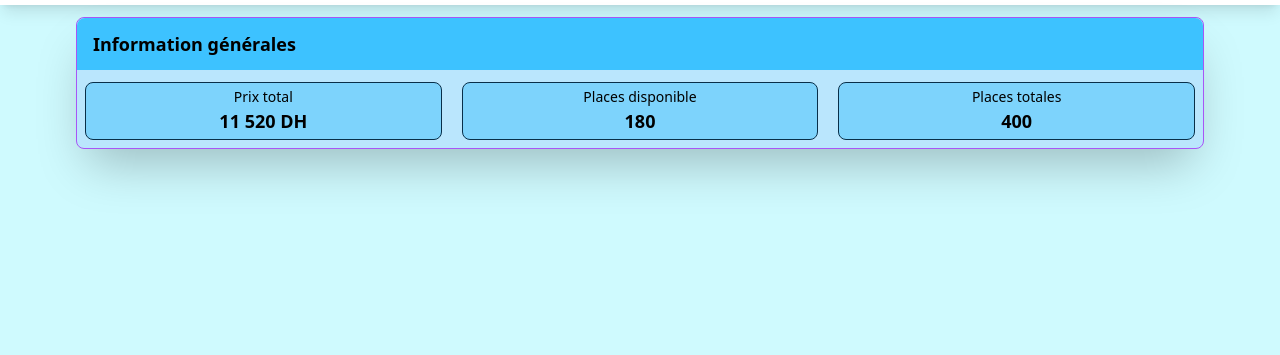
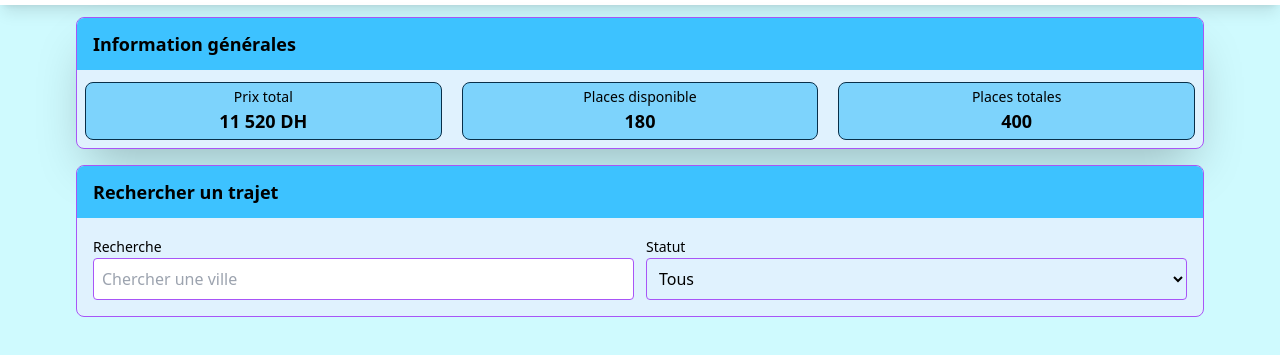
Before and after one commit to KHALIDbouanani/BusDirect-Partie-2, a website with bundled scripts: page index.html in a window 1280 px wide. Shown: the part 51-406 px from the top of the page. Built offline with nearby package versions, Linux system fonts and the light colour scheme.

Commit message:
L'ajoute du 2éme section 'Recherche' qu'elle permette de chercher une trajet

```diff
--- a/index.html
+++ b/index.html
@@ -19,8 +19,8 @@
         </article>
     </header>
     <main class="max-w-6xl mx-auto p-3 grid grid-cols-1 gap-4 items-start">
-        <section class="info grid grid-cols-3 gap-1 text-lg text-center bg-sky-200 border border-purple-500 rounded-lg shadow-2xl">
-            <p class="col-span-3 bg-[#3DC2FF] rounded-t-lg px-4 py-3 text-start font-bold">Information générales</p>
+        <section class="info grid grid-cols-3 gap-1 text-lg text-center bg-sky-100 border border-purple-500 rounded-lg shadow-2xl overflow-hidden">
+            <p class="col-span-3 bg-[#3DC2FF] px-4 py-3 text-start font-bold">Information générales</p>
             <div class=" p-1 m-2 bg-sky-300 border border-sky-950 rounded-lg">
                 <p class="text-sm">Prix total</p>
                 <p class="font-bold">11 520 DH</p>
@@ -35,6 +35,24 @@
             </div>
         </section>
 
+
+        <section class="bg-sky-100 border border-purple-500 rounded-lg overflow-hidden" >
+            <p class="bg-[#3DC2FF] px-4 py-3 text-lg font-bold">Rechercher un trajet</p>
+            <form class="grid md:grid-cols-2 gap-3 p-4" >
+                <div>
+                    <label for="recherche" class="mb-1 text-sm font-medium">Recherche</label>
+                    <input type="text" id="recherchet" name="recherche" placeholder="Chercher une ville" class="w-full bg-white border border-purple-500 rounded p-2">
+                </div>
+                <div>
+                    <label for="filtreStatut" class="mb-1 text-sm font-medium">Statut</label>
+                    <select id="filtreStatut" name="filtreStatut" class="w-full bg-whit border border-purple-500 rounded p-2">
+                        <option >Tous</option>
+                        <option >Disponible</option>
+                        <option >Complet</option>
+                    </select>
+                </div>
+            </form>
+        </section>
     </main>
 </body>
 </html>
```
